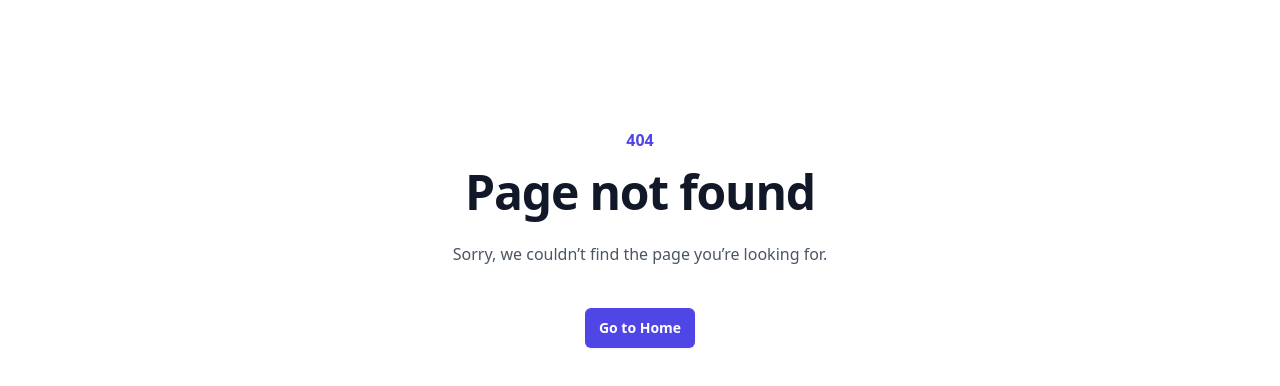
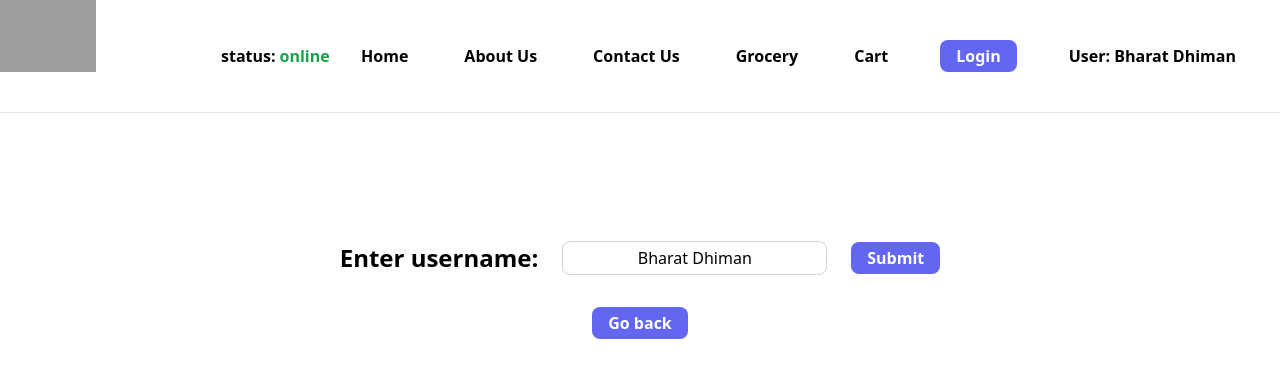
Before and after one commit to bharat40/namaste-react, a React (Vite) app: page /login in a window 1280 px wide. Before the commit this address had no page. Shown: the top 386 px of the page. Built offline with nearby package versions, Linux system fonts and the light colour scheme; grey boxes are pictures that could not be loaded.

Commit message:
UserContext added

```diff
--- a/src/App.js
+++ b/src/App.js
@@ -15,6 +15,7 @@ const About = lazy(() => import("./components/About.jsx"));
 const Grocery = lazy(() => import("./components/Grocery.jsx"));
 const Cart = lazy(() => import("./components/Cart.jsx"));
 const RestaurantMenu = lazy(() => import("./components/RestaurantMenu.jsx"));
+const LoginPage = lazy(() => import("./components/LoginPage.jsx"));
 
 
 
@@ -32,7 +33,7 @@ const AppLayout = () => {
     }, []);
 
     return (
-        <UserContext.Provider value={{ loggedInUser: userName }}>
+        <UserContext.Provider value={{ loggedInUser: userName, setUserName }}>
             <div className="app">
                 <Header />
                 <Outlet />
@@ -70,6 +71,10 @@ const appRouter = createBrowserRouter([
                 path: "/menu",
                 element: <Suspense fallback={<Loading />}><RestaurantMenu /></Suspense >,
             },
+            {
+                path: "/login",
+                element: <Suspense fallback={<Loading />}><LoginPage /></Suspense>,
+            },
         ],
         errorElement: < Error />,
     },
--- a/src/components/About.jsx
+++ b/src/components/About.jsx
@@ -18,15 +18,11 @@ const About = () => {
           solutions 👨‍💻
         </p>
       </div>
-      <div className="flex gap-6 font-bold text-white">
-        <Link to="https://www.instagram.com/bharat.dhiman21/">
-          <h1 className="hover:underline">Instagram: @bharat.dhiman21</h1>
-        </Link>
-        <Link to="https://github.com/bharat40">
-          <h1 className="hover:underline">Github: bharat40</h1>
-        </Link>
+      <div className="flex gap-6 font-bold">
+        <h1 className="hover:underline hover:text-blue-500 cursor-pointer">Instagram</h1>
+        <h1 className="hover:underline   hover:text-blue-500 cursor-pointer">GitHub</h1>
+        <h1 className="hover:underline   hover:text-blue-500 cursor-pointer">Portfolio</h1>
       </div>
-      <h1></h1>
     </div>
   );
 };
--- a/src/components/AddButton.jsx
+++ b/src/components/AddButton.jsx
@@ -1,8 +1,14 @@
+import React from "react";
+
 const AddButton = () => {
   return (
-    <button className="bg-black shadow-lg font-semibold p-2 rounded-md my-1 text-white">
-      Add +
-    </button>
+    <div>
+      <button
+        className="bg-black shadow-lg font-semibold p-2 rounded-md my-1 text-white hover:bg-gray-700"
+      >
+        Add +
+      </button>
+    </div>
   );
 };
 
--- a/src/components/Body.jsx
+++ b/src/components/Body.jsx
@@ -88,6 +88,7 @@ const Body = () => {
             Top Rated Restaurants
           </button>
         </div>
+
       </div>
       <div className="flex flex-wrap justify-center">
         {filteredRestaurant.map((restaurant) => (
--- a/src/components/Cart.jsx
+++ b/src/components/Cart.jsx
@@ -1,7 +1,8 @@
+import React from "react";
 const Cart = () => {
   return (
     <div>
-      <h1>0 items in your cart</h1>
+      <h1 className="text-center">0 items in your cart</h1>
     </div>
   );
 };
--- a/src/components/Header.jsx
+++ b/src/components/Header.jsx
@@ -20,10 +20,10 @@ const Header = () => {
   return (
     <div className="flex justify-between border-b">
       <div className="logo-container">
-        <img className="w-36" src={LOGO_URL} />
+        <img className="w-24" src={LOGO_URL} />
       </div>
       <div className="flex items-center">
-        <ul className="flex p-4 m-4 items-center gap-8">
+        <ul className="flex p-4 m-4 items-center gap-8 font-semibold">
           <li className="px-4 w-28 flex gap-1">
             status:{" "}
             {onlineStatus ? (
@@ -47,6 +47,7 @@ const Header = () => {
           <li className="px-3 py-1 hover:text-indigo-500">
             <Link to={"/cart"}>Cart</Link>
           </li>
+          <Link to={"/login"}>
             <button
               className="px-4 py-1 bg-indigo-500 m-2 rounded-lg text-white font-semibold hover:bg-indigo-400"
               onClick={() => {
@@ -59,6 +60,7 @@ const Header = () => {
             >
               {btnName}
             </button>
+          </Link>
           <li className="px-3 py-1">
             <span className="font-semibold">User:</span> {loggedInUser}
           </li>
--- /dev/null
+++ b/src/components/LoginPage.jsx
@@ -0,0 +1,33 @@
+import { Form, Link } from "react-router-dom";
+import { useContext } from "react";
+import UserContext from "../utils/UserContext";
+const LoginPage = () => {
+  const { loggedInUser, setUserName } = useContext(UserContext);
+  return (
+    <div className="my-28">
+      <div className="m-4 p-4 flex items-center gap-6 justify-center">
+        <h2 className="font-semibold text-2xl">Enter username:</h2>
+        <input
+          type="text"
+          className="px-4 py-1 text-center border border-solid border-gray-300 rounded-lg focus:border-blue-600 outline-none"
+          value={loggedInUser}
+          placeholder="default"
+          onChange={(e) => {
+            setUserName(e.target.value);
+          }}
+        />
+        <button className="px-4 py-1 bg-indigo-500 rounded-lg text-white font-semibold hover:bg-indigo-400">
+          Submit
+        </button>
+      </div>
+      <div className="flex justify-center">
+        <Link to={"/"}>
+          <button className="px-4 py-1 bg-indigo-500 rounded-lg text-white font-semibold hover:bg-indigo-400">
+            Go back
+          </button>
+        </Link>
+      </div>
+    </div>
+  );
+};
+export default LoginPage;
--- a/src/components/RestaurantCard.jsx
+++ b/src/components/RestaurantCard.jsx
@@ -6,7 +6,7 @@ const RestaurantCard = (props) => {
   const { cloudinaryImageId, name, cuisines, avgRating, costForTwo } =
     resData?.info;
   return (
-    <div className="m-4 p-4 w-56 border shadow-lg rounded-lg h-[450px] bg-gray-50">
+    <div className="m-4 p-4 w-56 border shadow-lg rounded-lg h-[500px] bg-gray-50">
       <img
         alt="res-logo"
         className="rounded-lg"
```
Lines whose indentation alone changed are shown as unchanged.
